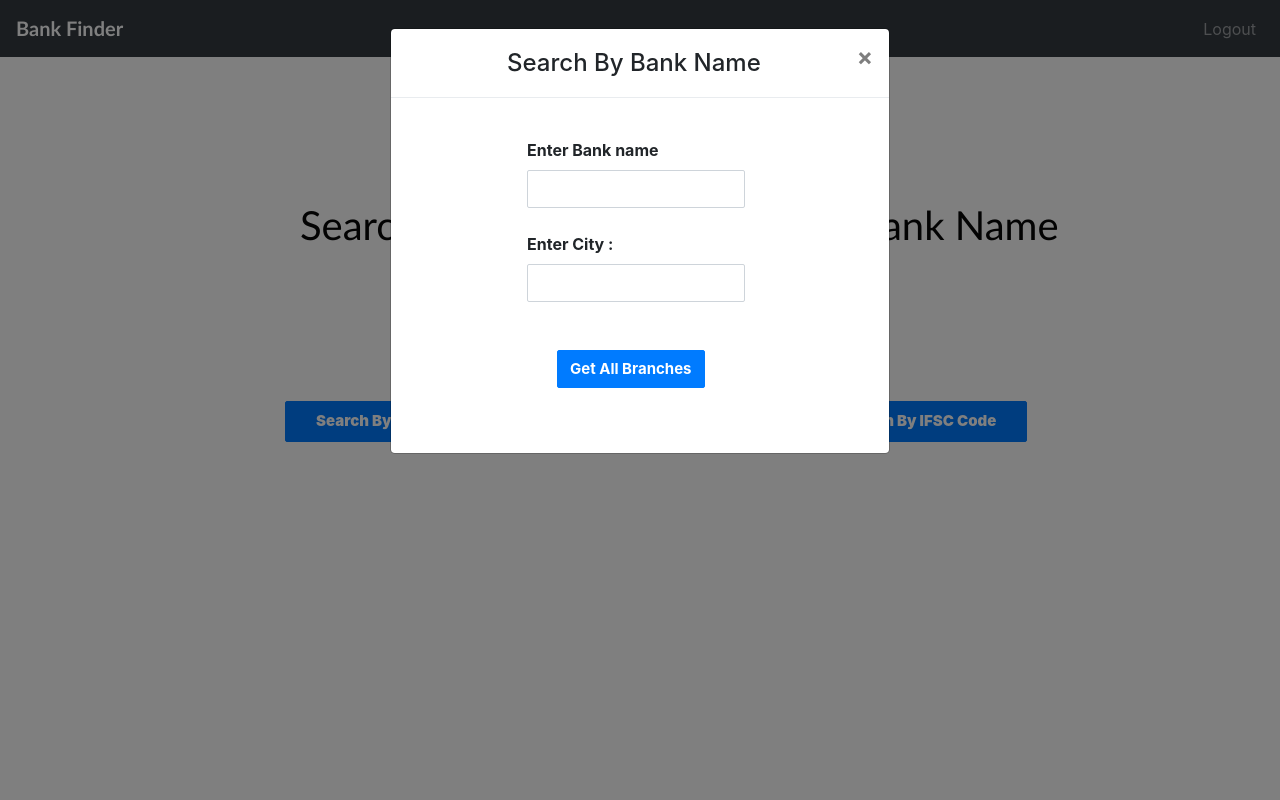
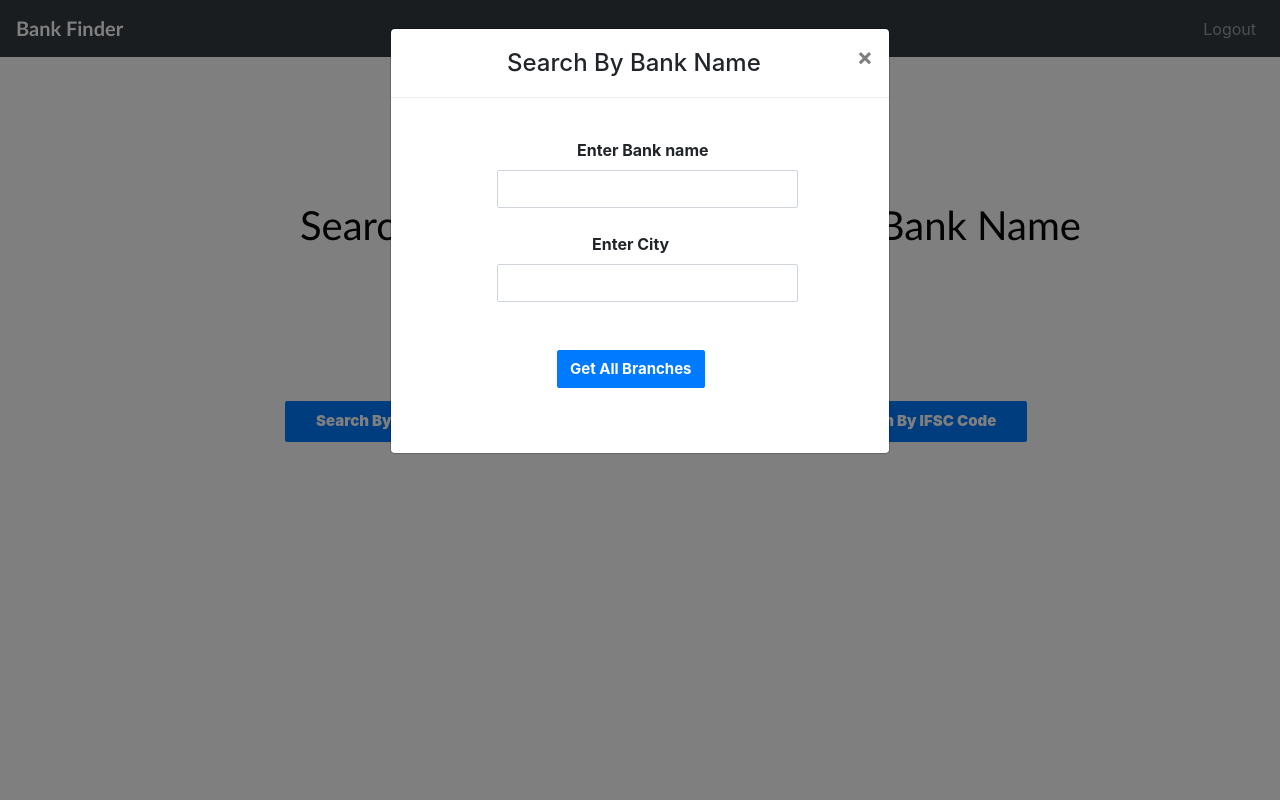
Before and after one commit to kartikeyrajvaidya/BankDetailFinder, a Django app: page /bankfinder/ in a window 1280 px wide, after a click on "Search By Bank Name". Run offline with Django 3.2, Linux system fonts and the light colour scheme; the visitor is signed in with stand-in values (Sample User, id 1); some libraries are stand-ins or nearby versions.

Commit message:
Final UI Changes

```diff
--- a/bank_detail_finder/bank_detail_finder_app/templates/bank_detail_finder_app/bank_detail_finder_app_home.html
+++ b/bank_detail_finder/bank_detail_finder_app/templates/bank_detail_finder_app/bank_detail_finder_app_home.html
@@ -2,8 +2,8 @@
 {% block bank_finder_content %}
 <br><br><br><br><br><br>
 <div style="color: #070707; font-family: Gill Sans; margin-left: 200px;">
-            <b><h1>Search Brach Detail By IFSC Or Bank Name</h1></b>
-          </div>
+    <b><h1>Search Branch Detail By IFSC Or Bank Name</h1></b>
+</div>
 <br><br><br><br><br><br>
   <div class="row">
           <button class="btn btn-lg btn-primary"  style="margin-left: 200px; padding-left: 2em !important;padding-right: 2em !important;"data-toggle="modal" data-target="#branch_modal"><b>Search By Bank Name</b></button>
@@ -12,7 +12,7 @@
 
 
       <div class="modal" id='branch_modal' >
-        <div class="modal-dialog" style="width:1250px;">
+        <div class="modal-dialog" style="width:3500px;">
           <div class="modal-content">
             <!-- Modal Header -->
             <div class="modal-header">
@@ -22,15 +22,15 @@
             <br>
             <div class="modal-body">
               <div class="row">
-                <div class="col-md-6" style="margin-left: 120px;">
-                      <label for="bank_name"><b>Enter Bank name</b></label>
+                <div class="col-md-8" style="margin-left: 90px;">
+                      <label for="bank_name" style="margin-left: 80px;"><b>Enter Bank name</b></label>
                       <input type="text" class="form-control" id="bank_name" >
                 </div>
               </div>
               <br>
               <div class="row">
-                <div class="col-md-6" style="margin-left: 120px;">
-                      <label for="city"><b>Enter City :</b></label>
+                <div class="col-md-8" style="margin-left: 90px;">
+                      <label for="city" style="margin-left: 95px;"><b>Enter City</b></label>
                       <input type="text" class="form-control" id="city" >
                 </div>
               </div>
@@ -66,8 +66,8 @@
             <br>
             <div class="modal-body">
               <div class="row">
-                <div class="col-md-6" style="margin-left: 200px;">
-                      <label for="ifsc_code_inp"><b>Enter IFSC code :</b></label>
+                <div class="col-md-8" style="margin-left: 120px;">
+                      <label for="ifsc_code_inp"style="margin-left: 170px;"><b>Enter IFSC code :</b></label><br>
                       <input type="text" class="form-control" id="ifsc_code_inp" >
                 </div>
               </div>
@@ -87,7 +87,6 @@
                         <p class="card-text" id="data_detail">
                             ....
                         </p>
-                        <a id="open_in_maps" href="#" class="card-link" target="_blank">Open in Maps (search)</a>
                       </div>
                    </div>
                  </div>
```
Also changed, not shown: bank_detail_finder/templates/base.html (indentation only).
